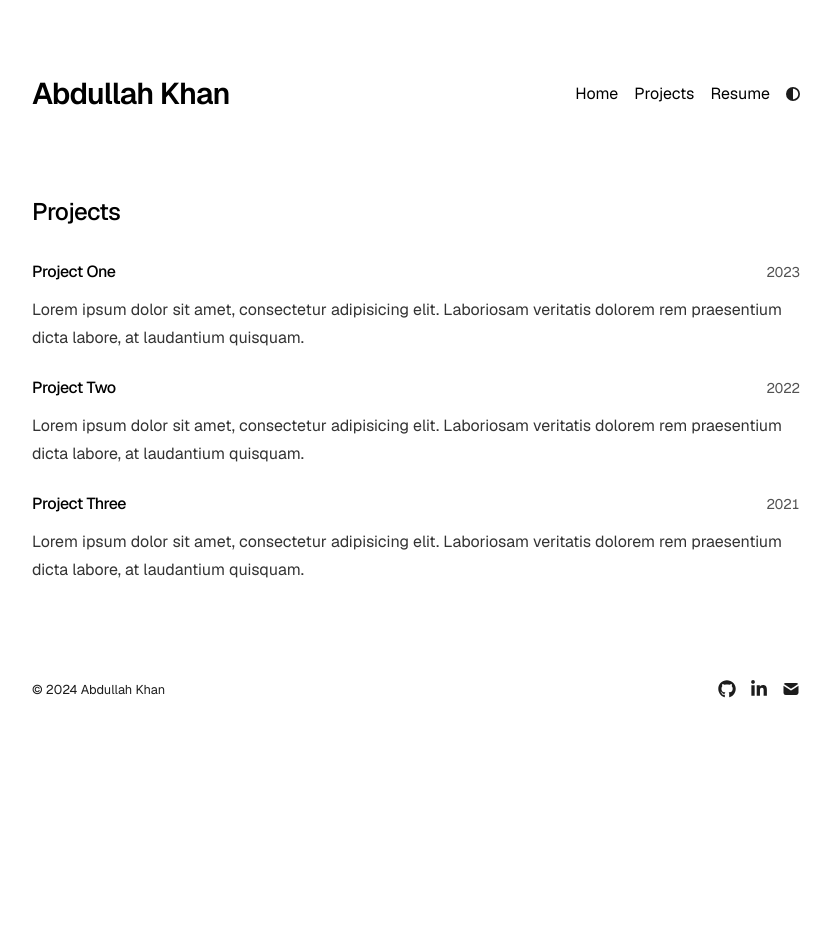
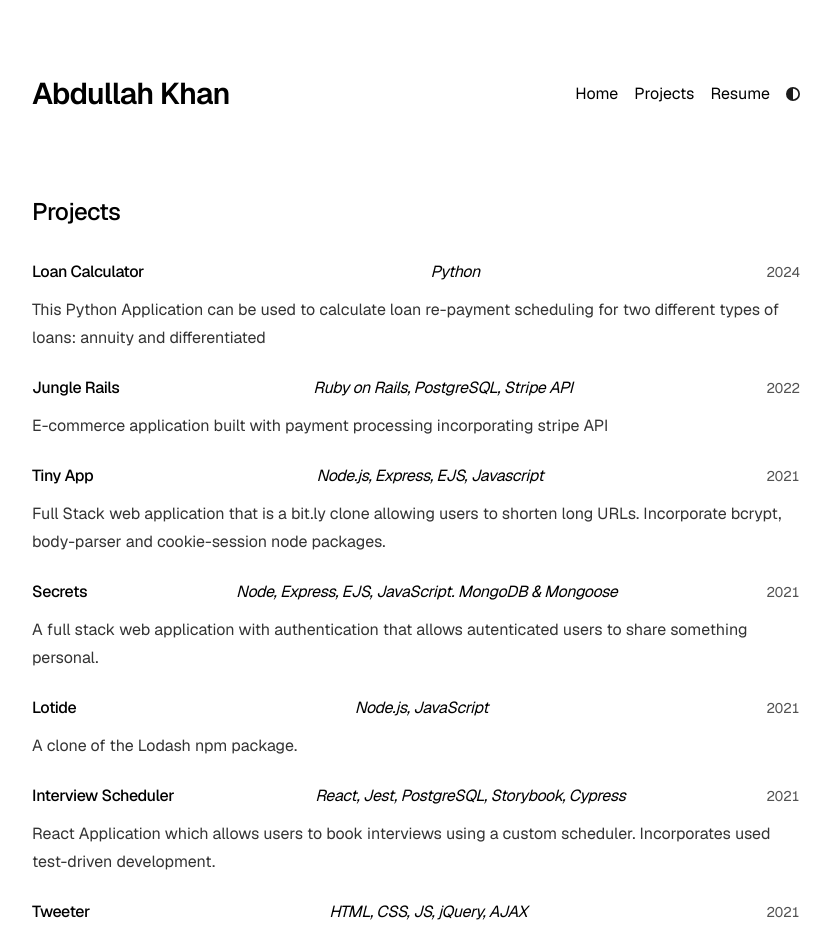
Before and after one commit to akhan445/akhan445.github.io, a Next.js app: page /projects in a window 1280 px wide. Shown: the top 941 px of the page, without its empty margins (224-1055 px from the left). Before the commit the page ends 859 px from the top, so only its background shows below. Built offline with nearby package versions, Linux system fonts and the light colour scheme.

Commit message:
Updated Projects page

```diff
--- a/app/projects/page.tsx
+++ b/app/projects/page.tsx
@@ -25,6 +25,9 @@ export default function Projects() {
                 <span className="text-black dark:text-white font-medium tracking-tight">
                   {project.title}
                 </span>
+                <span className="text-black italic dark:text-white font-normal tracking-tight">
+                  {project.stack}
+                </span>
                 <span className="text-neutral-600 dark:text-neutral-400 tabular-nums text-sm">
                   {project.year}
                 </span>
--- a/app/projects/project-data.tsx
+++ b/app/projects/project-data.tsx
@@ -1,5 +1,6 @@
 export interface Project {
   title: string;
+  stack: string;
   year: number;
   description: string;
   url: string;
@@ -7,24 +8,75 @@ export interface Project {
 
 export const projects: Project[] = [
   {
-    title: "Project One",
-    year: 2023,
+    title: "Loan Calculator",
+    stack: "Python",
+    year: 2024,
     description:
-      "Lorem ipsum dolor sit amet, consectetur adipisicing elit. Laboriosam veritatis dolorem rem praesentium dicta labore, at laudantium quisquam.",
-    url: "https://example.com/",
+      "This Python Application can be used to calculate loan re-payment scheduling for two different types of loans: annuity and differentiated",
+    url: "https://github.com/akhan445/loan-calculator",
   },
   {
-    title: "Project Two",
+    title: "Jungle Rails",
+    stack: "Ruby on Rails, PostgreSQL, Stripe API",
     year: 2022,
     description:
-      "Lorem ipsum dolor sit amet, consectetur adipisicing elit. Laboriosam veritatis dolorem rem praesentium dicta labore, at laudantium quisquam.",
-    url: "https://example.com/",
+      "E-commerce application built with payment processing incorporating stripe API",
+    url: "https://github.com/akhan445/jungle-rails",
   },
   {
-    title: "Project Three",
+    title: "Tiny App",
+    stack: "Node.js, Express, EJS, Javascript",
     year: 2021,
     description:
-      "Lorem ipsum dolor sit amet, consectetur adipisicing elit. Laboriosam veritatis dolorem rem praesentium dicta labore, at laudantium quisquam.",
-    url: "https://example.com/",
+      "Full Stack web application that is a bit.ly clone allowing users to shorten long URLs. Incorporate bcrypt, body-parser and cookie-session node packages.",
+    url: "https://github.com/akhan445/tinyapp",
+  },
+  {
+    title: "Secrets",
+    stack: "Node, Express, EJS, JavaScript. MongoDB & Mongoose",
+    year: 2021,
+    description:
+      "A full stack web application with authentication that allows autenticated users to share something personal.",
+    url: "https://github.com/akhan445/Authentication-Secrets",
+  },
+  {
+    title: "Lotide",
+    stack: "Node.js, JavaScript",
+    year: 2021,
+    description:
+      "A clone of the Lodash npm package.",
+    url: "https://github.com/akhan445/lotide",
+  },
+  {
+    title: "Interview Scheduler",
+    stack: "React, Jest, PostgreSQL, Storybook, Cypress",
+    year: 2021,
+    description:
+      "React Application which allows users to book interviews using a custom scheduler. Incorporates used test-driven development.",
+    url: "https://github.com/akhan445/scheduler",
+  },
+  {
+    title: "Tweeter",
+    stack: "HTML, CSS, JS, jQuery, AJAX",
+    year: 2021,
+    description:
+      "Single Page Twitter clone.",
+    url: "https://github.com/akhan445/tweeter",
+  },
+  {
+    title: "Readability Score",
+    stack: "Java",
+    year: 2020,
+    description:
+      "A Java application that uses a scientific approach to determine the readability of a text document.",
+    url: "https://github.com/akhan445/Readability-Score",
+  },
+  {
+    title: "Seach Engine",
+    stack: "Java",
+    year: 2020,
+    description:
+      "A Java application using an inverted index to map data and allows users to perform search queries.",
+    url: "https://github.com/akhan445/Search-Engine",
   },
 ];
```
